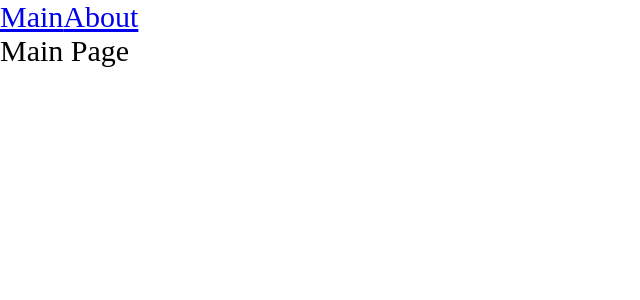
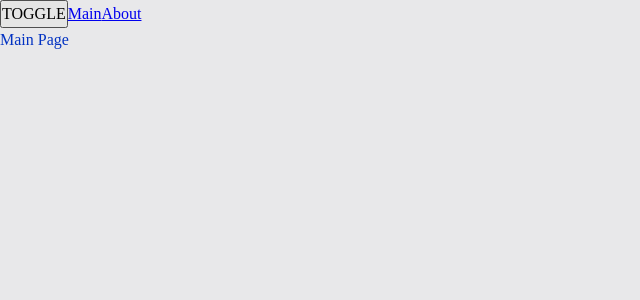
Before and after one commit to Padavan-itbeard/project_fsd, a React app: page / in a window 1280 px wide. Shown: the top 300 px of the page, without its empty margins (0-640 px from the left). Built offline with nearby package versions, Linux system fonts and the light colour scheme.

Commit message:
add Theme Provider

```diff
--- a/src/components/App.tsx
+++ b/src/components/App.tsx
@@ -1,12 +1,18 @@
-import "../index.scss";
+import "../styles/index.scss";
 import { Link, Route, Routes } from "react-router-dom";
 import { AboutPageAsync } from "./pages/AboutPage/AboutPage.async";
 import { MainPageAsync } from "./pages/MainPage/MainPage.async";
-import { Suspense } from "react";
+import { Suspense, useContext, useState } from "react";
+import ThemeProvider from "../theme/ThemeProvider";
+import { Theme, ThemeContext } from "../theme/ThemeContext";
+import { useTheme } from "../theme/useTheme";
 
 export const App = () => {
+  const {theme, toggleTheme} = useTheme();
+
   return (
-    <div className="app">
+    <div className={`app ${theme}`}>
+      <button onClick={toggleTheme}>TOGGLE</button>
       <Link to={"/"}>Main</Link>
       <Link to={"/about"}>About</Link>
       <Suspense fallback={<div>Loading...</div>}>
--- a/src/index.scss
+++ /dev/null
@@ -1,9 +0,0 @@
-* {
-    margin: 0;
-    padding: 0;
-    box-sizing: border-box;
-}
-
-.app {
-    font-size: 30px;
-}
--- a/src/index.tsx
+++ b/src/index.tsx
@@ -1,10 +1,13 @@
 import { render } from "react-dom";
 import { BrowserRouter } from "react-router-dom";
 import { App } from "./components/App";
+import ThemeProvider from "./theme/ThemeProvider";
 
 render(
   <BrowserRouter>
+  <ThemeProvider>
     <App />
+  </ThemeProvider>
   </BrowserRouter>,
   document.getElementById("root")
 );
--- /dev/null
+++ b/src/styles/index.scss
@@ -0,0 +1,13 @@
+@import "reset.scss";
+@import "variables/global.scss";
+@import "themes/normal.scss";
+@import "themes/dark.scss";
+
+.app {
+    font: var(--font-m);
+
+    background: var(--bg-color);
+    color: var(--primary-color);
+
+    min-height: 100vh;
+}
--- /dev/null
+++ b/src/styles/reset.scss
@@ -0,0 +1,13 @@
+* {
+  margin: 0;
+  padding: 0;
+  box-sizing: border-box;
+}
+
+input,
+button,
+textarea,
+select {
+  margin: 0;
+  font: inherit;
+}
--- /dev/null
+++ b/src/styles/themes/dark.scss
@@ -0,0 +1,6 @@
+.app.dark {
+    --bg-color: #090949;
+
+    --primary-color: #049604;
+    --secondary-color: #04ff04;
+}
--- /dev/null
+++ b/src/styles/themes/normal.scss
@@ -0,0 +1,6 @@
+.app.light {
+    --bg-color: #e8e8ea;
+
+    --primary-color: #0232c2;
+    --secondary-color: #0449e0
+}
--- /dev/null
+++ b/src/styles/variables/global.scss
@@ -0,0 +1,11 @@
+:root {
+    --font-family-main: Consoles, "Times New Roman", Serif;
+
+    --font-size-m: 16px;
+    --font-line-m: 24px;
+    --font-m: var(--font-size-m) / var(--font-line-m) var(--font-family-main);
+
+    --font-size-l: 24px;
+    --font-line-l: 32px;
+    --font-l: var(--font-size-l) / var(--font-line-l) var(--font-family-main);
+}
--- /dev/null
+++ b/src/theme/ThemeContext.tsx
@@ -0,0 +1,15 @@
+import { createContext } from "react";
+
+export enum Theme {
+  LIGHT = "light",
+  DARK = "dark",
+}
+
+export interface ThemeContextProps {
+    theme?: Theme;
+    setTheme?: (theme: Theme) => void;
+}
+
+export const LOCAL_STORAGE_THEME_KEY = "theme";
+
+export const ThemeContext = createContext<ThemeContextProps>({});
--- /dev/null
+++ b/src/theme/ThemeProvider.tsx
@@ -0,0 +1,29 @@
+import { FC, useMemo, useState } from "react";
+import { LOCAL_STORAGE_THEME_KEY, Theme, ThemeContext } from "./ThemeContext";
+
+const defaultValue =
+  (localStorage.getItem(LOCAL_STORAGE_THEME_KEY) as Theme) ?? Theme.LIGHT;
+
+const ThemeProvider: FC = ({ children }) => {
+  const [theme, setTheme] = useState<Theme>(defaultValue);
+
+  const toggleTheme = () => {
+    setTheme(theme === Theme.DARK ? Theme.LIGHT : Theme.DARK);
+  };
+
+  const defaultProps = useMemo(
+    () => ({
+      theme: theme,
+      setTheme: setTheme,
+    }),
+    [theme]
+  );
+
+  return (
+    <ThemeContext.Provider value={defaultProps}>
+      {children}
+    </ThemeContext.Provider>
+  );
+};
+
+export default ThemeProvider;
--- /dev/null
+++ b/src/theme/useTheme.ts
@@ -0,0 +1,24 @@
+import { useContext } from "react";
+import { LOCAL_STORAGE_THEME_KEY, Theme, ThemeContext } from "./ThemeContext";
+
+interface UseThemeResult {
+  toggleTheme: () => void;
+  theme: Theme;
+}
+
+export const useTheme = (): UseThemeResult => {
+  const { theme, setTheme } = useContext(ThemeContext);
+
+  const toggleTheme = () => {
+    const newTheme = theme === Theme.DARK ? Theme.LIGHT : Theme.DARK;
+
+    setTheme(newTheme);
+    localStorage.setItem(LOCAL_STORAGE_THEME_KEY, newTheme);
+
+  };
+
+  return {
+    toggleTheme,
+    theme,
+  };
+};
```
